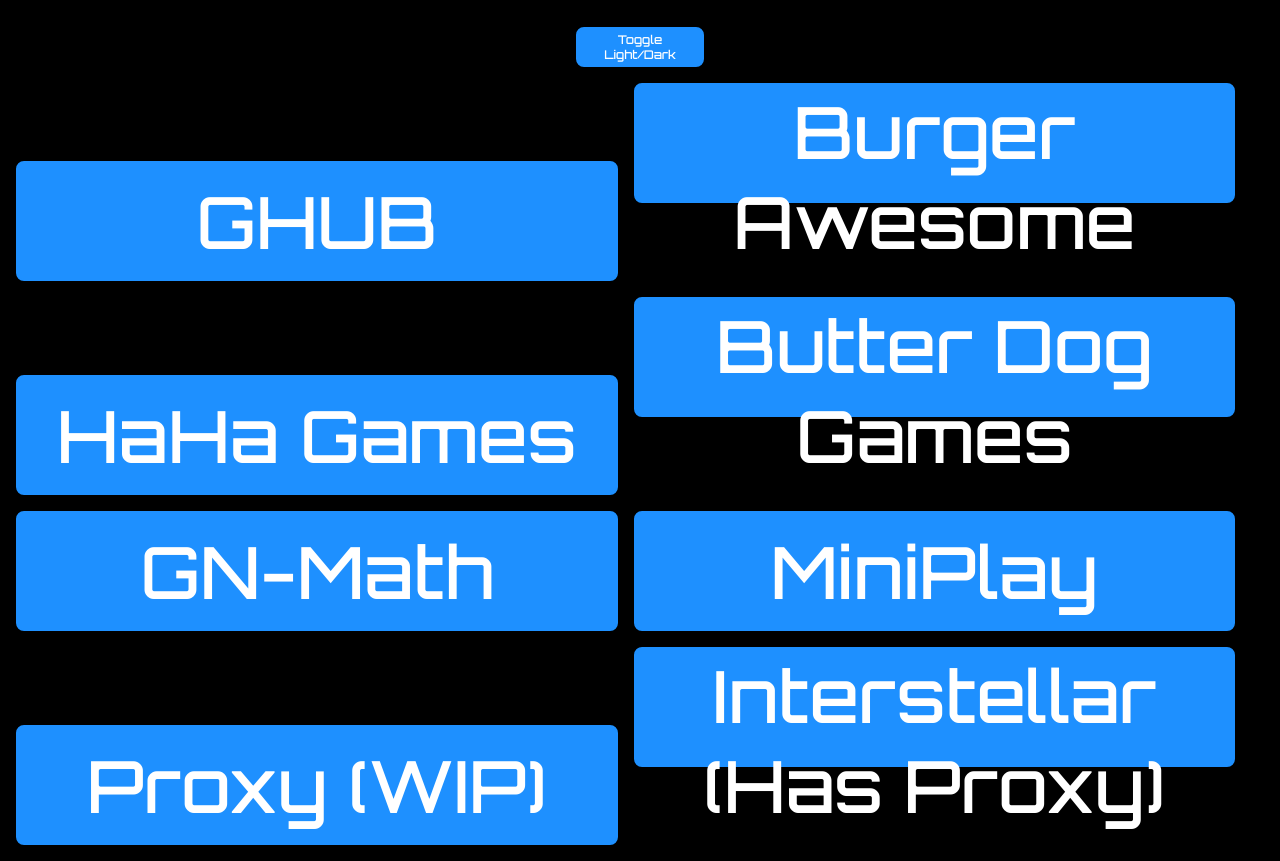
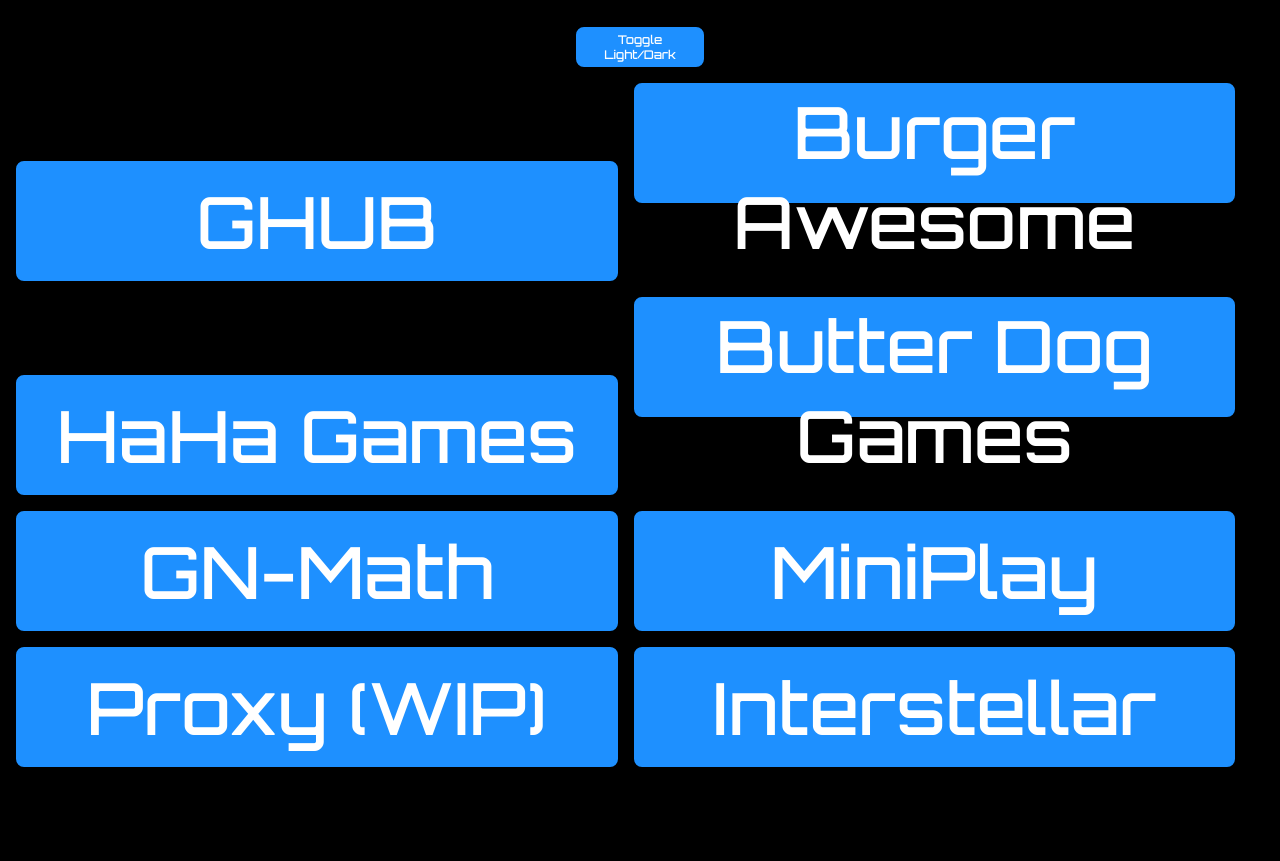
Before and after one commit to alvieg/GP-v3, a website: page public/index.html in a window 1280 px wide. Shown: the part 115-976 px from the top of the page. After the commit the page ends 898 px from the top, so only its background shows below. Drawn offline with Linux system fonts and the light colour scheme.

Commit message:
Update index.html

```diff
--- a/public/index.html
+++ b/public/index.html
@@ -118,6 +118,9 @@
                 z-index: 1000;
             }
         </style>
+        <script>
+            alert('When you first click on a button, you will have to click alt escape and click it again to work.')
+        </script>
     </head>
     <body>
         <div class="title">
@@ -138,7 +141,7 @@
                 "GN-Math":"https://gn-math.github.io",
                 "MiniPlay":"https://miniplay.com",
                 "Proxy (WIP)":"/proxy.html",
-                "Interstellar (Has Proxy)":"https://interstellar-2025.vercel.app/",
+                "Interstellar":"https://interstellar-2025.vercel.app/",
             };
             const buttonSpace = document.getElementById('buttonSpace');
 
```
